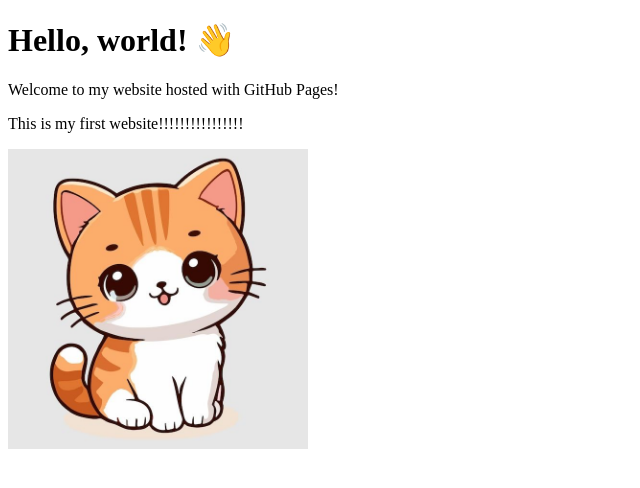
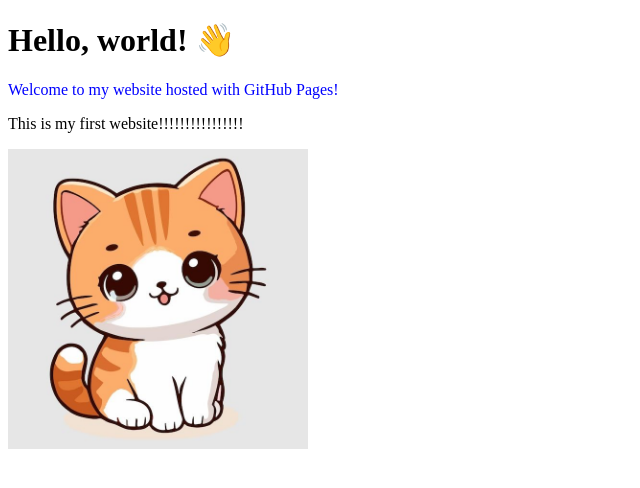
Before and after one commit to CarolineKSH/Hello-World, a plain HTML site: page index.html in a window 1280 px wide. Shown: the whole page, without its empty margins (0-640 px from the left). Drawn offline with Linux system fonts and the light colour scheme.

Commit message:
Update index.html
Changed the text to blue

```diff
--- a/index.html
+++ b/index.html
@@ -7,7 +7,7 @@
 </head>
 <body>
   <h1>Hello, world! 👋</h1>
-  <p>Welcome to my website hosted with GitHub Pages!</p>
+  <p style="color: blue;">Welcome to my website hosted with GitHub Pages!</p>
   <p>This is my first website!!!!!!!!!!!!!!!!</p>
   <img src="cat.jpg" alt="A cute cat" width="300">
 </body>
```
